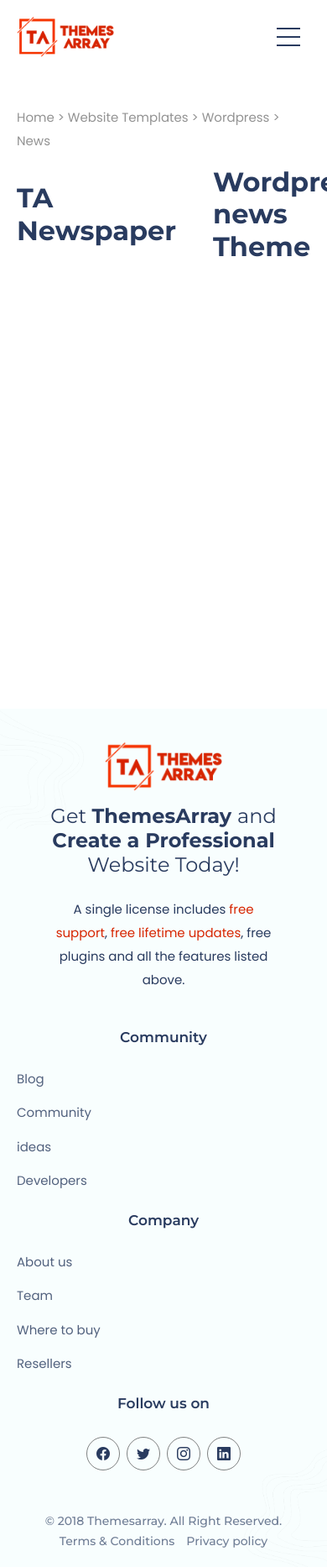
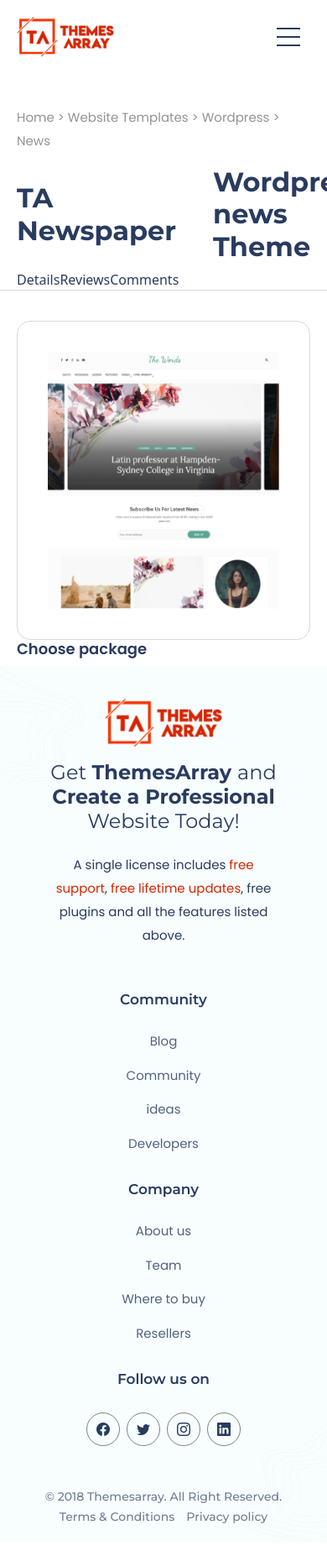
Before and after one commit to Narayan9813117963/Themesarray, a PHP site: page /product.php in a window 390 px wide; the page is wider, and only the part inside the window is pictured. Shown: that part at 84% size. After the commit the page ends 1833 px from the top of that part, so only its background shows below. Run offline with PHP 8.4, Linux system fonts and the light colour scheme; style sheets or scripts are compiled from the project's sources; some web fonts are replaced.

Commit message:
responsive improved

```diff
--- a/dist/css/theme.css
+++ b/dist/css/theme.css
@@ -165,15 +165,6 @@ img {
 .small-feature p {
   padding: 20px 0; }
 
-.small-feature .feature-list {
-  gap: 32px; }
-  .small-feature .feature-list li {
-    gap: 6px;
-    font-family: "poppins-semiBold";
-    font-size: 14px; }
-    .small-feature .feature-list li .feature-icon {
-      width: 24px; }
-
 .products-wrapper {
   background-color: #F4FAFB; }
   .products-wrapper .filter {
@@ -214,7 +205,7 @@ img {
           left: 0;
           bottom: -3px; }
   .products-wrapper .product-list .row {
-    row-gap: 32px; }
+    row-gap: 64px; }
   .products-wrapper .product-list .category-items {
     display: flex; }
     .products-wrapper .product-list .category-items .product-card {
@@ -475,6 +466,8 @@ img {
     font-weight: 600; }
   .footer-wrapper .footer-link p {
     padding-bottom: 12px; }
+  .footer-wrapper .footer-link li {
+    width: 100%; }
     .footer-wrapper .footer-link li a {
       padding: 5px 0;
       font-family: "poppins-regular";
@@ -505,20 +498,33 @@ img {
           color: #fff; }
   .footer-wrapper .footer-bottom {
     padding-top: 46px; }
-    .footer-wrapper .footer-bottom p, .footer-wrapper .footer-bottom a {
+    .footer-wrapper .footer-bottom p,
+    .footer-wrapper .footer-bottom a {
       font-family: "montserrat";
       font-size: 14px;
       color: #293b5fa9; }
     .footer-wrapper .footer-bottom .terms {
       gap: 14px; }
 
+@media screen and (max-width: 992px) {
+  .footer-bg,
+  .footer-bg-down {
+    width: 200px;
+    height: unset !important; }
+  .footer-bg-down {
+    bottom: 0;
+    top: unset !important; } }
+
 @media screen and (max-width: 768px) {
-  .footer-bg, .footer-bg-down {
+  .footer-bg,
+  .footer-bg-down {
     width: 100px;
     height: unset !important; }
   .footer-bg-down {
     bottom: 0;
-    top: unset !important; } }
+    top: unset !important; }
+  .footer-link li {
+    width: 100px !important; } }
 
 @font-face {
   font-family: 'montserrat';
@@ -548,15 +554,24 @@ img {
   font-style: normal;
   font-display: swap; }
 
-.product-head {
-  padding-top: 126px;
-  height: 100vh; }
-  .product-head p {
+.product-details {
+  padding-top: 126px; }
+  .product-details p {
     color: #939393;
     margin-bottom: 16px; }
-  .product-head .main-text {
+  .product-details .main-text {
     gap: 22px; }
-    .product-head .main-text .head-divider {
+    .product-details .main-text .head-divider {
       width: 36px;
       height: 2px;
       background-color: #293B5F; }
+  .product-details .desc-divider {
+    width: 100%;
+    background-color: #D9D9D9;
+    height: 1px; }
+  .product-details .product-description-wrapper {
+    margin-top: 36px; }
+    .product-details .product-description-wrapper .product-thumb {
+      border: 1px solid #D9D9D9;
+      padding: 36px;
+      border-radius: 16px; }
--- a/inc/footer.php
+++ b/inc/footer.php
@@ -23,42 +23,42 @@
             </div>
             <div class="col-12 col-sm-6 col-md-4 col-lg-2 d-flex flex-column align-items-center align-items-lg-start">
                 <ul
-                    class="m-0 p-0 footer-link d-flex flex-column align-items-center align-items-sm-start mt-3 mt-sm-0 w-100 gap-2">
+                    class="m-0 p-0 footer-link d-flex flex-column align-items-center align-items-md-start text-center text-sm-start mt-4 mt-sm-0 w-100 gap-2">
                     <p class="footer-link-head">Community</p>
-                    <li class="w-100">
+                    <li>
                         <a href="#" class="d-block">Blog</a>
                     </li>
-                    <li class="w-100">
+                    <li>
                         <a href="#" class="d-block">Community</a>
                     </li>
-                    <li class="w-100">
+                    <li>
                         <a href="#" class="d-block">ideas</a>
                     </li>
-                    <li class="w-100">
+                    <li>
                         <a href="#" class="d-block">Developers</a>
                     </li>
                 </ul>
             </div>
             <div class="col-12 col-sm-6 col-md-4 col-lg-2 d-flex flex-column align-items-center align-items-lg-start">
                 <ul
-                    class="m-0 p-0 footer-link d-flex flex-column align-items-center align-items-sm-start mt-3 mt-sm-0 w-100 gap-2">
+                    class="m-0 p-0 footer-link d-flex flex-column align-items-center align-items-md-start text-center text-sm-start mt-4 mt-sm-0 w-100 gap-2">
                     <p class="footer-link-head">Company</p>
-                    <li class="w-100">
+                    <li>
                         <a href="#" class="d-block">About us</a>
                     </li>
-                    <li class="w-100">
+                    <li>
                         <a href="#" class="d-block">Team</a>
                     </li>
-                    <li class="w-100">
+                    <li>
                         <a href="#" class="d-block">Where to buy</a>
                     </li>
-                    <li class="w-100">
+                    <li>
                         <a href="#" class="d-block">Resellers</a>
                     </li>
                 </ul>
             </div>
             <div
-                class="col-12 col-md-4 col-lg-3 d-flex flex-column align-items-center align-items-md-start mt-3 mt-sm-0">
+                class="col-12 col-md-4 col-lg-3 d-flex flex-column align-items-center align-items-md-start mt-4 mt-md-0">
                 <p class="footer-link-head">Follow us on</p>
                 <ul class="m-0 p-0 d-flex social-link">
                     <li>
--- a/product.php
+++ b/product.php
@@ -1,10 +1,49 @@
 <?php include('inc/header.php'); ?>
-<section class="product-head custom-container">
-    <p>Home > Website Templates > Wordpress > News</p>
-    <div class="main-text d-flex align-items-center">
-        <h3 class="fw-bold">TA Newspaper</h3>
-        <div class="head-divider"></div>
-        <h3 class="fw-bold">Wordpress news Theme</h3>
+<section class="product-details">
+    <div class="custom-container">
+        <p>Home > Website Templates > Wordpress > News</p>
+        <div class="main-text d-flex align-items-center">
+            <h3 class="fw-bold">TA Newspaper</h3>
+            <div class="head-divider"></div>
+            <h3 class="fw-bold">Wordpress news Theme</h3>
+        </div>
+        <div class="top-product-links">
+            <ul class="p-0 m-0 d-flex align-items-center">
+                <li>
+                    <a href="#">Details</a>
+                </li>
+                <li>
+                    <a href="#">Reviews</a>
+                </li>
+                <li>
+                    <a href="#">Comments</a>
+                </li>
+            </ul>
+        </div>
+    </div>
+    <div class="desc-divider"></div>
+    <div class="custom-container">
+        <div class="row">
+            <div class="col-lg-8">
+                <div class="product-description-wrapper">
+                    <div class="product-thumb">
+                        <figure>
+                            <img src="images/product-page/blog-thumb.png" alt="thumbnail">
+                        </figure>
+                    </div>
+                </div>
+            </div>
+            <div class="col-lg-4">
+                <div class="pricing-wrapper">
+                    <div class="pricing-top">
+                        <div class="packages">
+                            <h4>Choose package</h4>
+
+                        </div>
+                    </div>
+                </div>
+            </div>
+        </div>
     </div>
 </section>
 <?php include('inc/footer.php'); ?>
--- a/src/scss/themes/_footer.scss
+++ b/src/scss/themes/_footer.scss
@@ -1,96 +1,138 @@
-.footer-wrapper{
+.footer-wrapper {
     background-color: $footer-bg;
     padding-bottom: 20px;
-    .footer-logo{
+
+    .footer-logo {
         max-width: 140px;
     }
-    .footer-text{
+
+    .footer-text {
         max-width: 80%;
         width: 100%;
-        h4{
+
+        h4 {
             font-size: 24px;
             font-family: $montserrat-font;
             padding: 16px 0;
         }
-        p{
-            a{
+
+        p {
+            a {
                 color: $primary-color;
                 transition: 0.3s all ease;
-                &:hover{
+
+                &:hover {
                     text-decoration: underline;
                 }
             }
         }
     }
-    .footer-link-head{
+
+    .footer-link-head {
         font-family: $montserrat-font;
         font-size: 17px;
         font-weight: 600;
     }
-    .footer-link{
-        p{
-        padding-bottom: 12px;
+
+    .footer-link {
+        p {
+            padding-bottom: 12px;
 
         }
-        li{
-            a{
+
+        li {
+            width: 100%;
+
+            a {
                 padding: 5px 0;
                 font-family: $poppins-regular;
                 font-size: 15px;
                 opacity: 0.8;
                 transition: 0.3s all ease;
-                &:hover{
+
+                &:hover {
                     opacity: 1;
                     padding-left: 5px;
                 }
             }
         }
     }
-    .social-link{
+
+    .social-link {
         gap: 8px;
         padding-top: 26px !important;
-        li{
-            a{
+
+        li {
+            a {
                 width: 40px;
                 height: 40px;
                 border-radius: 50px;
                 border: 1px solid $social-link-border;
                 transition: 0.2s all ease;
-                i{
+
+                i {
                     position: absolute;
                     top: 50%;
                     left: 50%;
                     transform: translate(-50%, -50%);
                     transition: 0.2s all ease;
                 }
-                &:hover{
+
+                &:hover {
                     background-color: $text-color;
-                    i{
+
+                    i {
                         color: $global-white;
                     }
                 }
             }
         }
     }
-    .footer-bottom{
+
+    .footer-bottom {
         padding-top: 46px;
-        p, a{
+
+        p,
+        a {
             font-family: $montserrat-font;
             font-size: 14px;
             color: $footer-bottom-text;
         }
-        .terms{
+
+        .terms {
             gap: 14px;
         }
     }
 }
-@media screen and (max-width: 768px) {
-    .footer-bg, .footer-bg-down{
-        width: 100px;
+@media screen and (max-width: 992px) {
+    .footer-bg,
+    .footer-bg-down {
+        width: 200px;
         height: unset !important;
     }
-    .footer-bg-down{
+
+    .footer-bg-down {
         bottom: 0;
         top: unset !important;
     }
 }
+
+@media screen and (max-width: 768px) {
+
+    .footer-bg,
+    .footer-bg-down {
+        width: 100px;
+        height: unset !important;
+    }
+
+    .footer-bg-down {
+        bottom: 0;
+        top: unset !important;
+    }
+    .footer-link {
+        li {
+            width: 100px !important;
+
+        }
+    }
+}
--- a/src/scss/themes/_top.scss
+++ b/src/scss/themes/_top.scss
@@ -118,22 +118,6 @@
     p {
         padding: 20px 0;
     }
-
-    .feature-list {
-        gap: 32px;
-
-        li {
-            gap: 6px;
-            font-family: $poppins-semibold;
-            font-size: 14px;
-
-            .feature-icon {
-                width: 24px;
-
-            }
-        }
-
-    }
 }
 
 
@@ -198,7 +182,7 @@
 
     .product-list {
         .row {
-            row-gap: 32px;
+            row-gap: 64px;
 
         }
 
--- a/src/scss/themes/product.scss
+++ b/src/scss/themes/product.scss
@@ -1,8 +1,5 @@
-.header{
-}
-.product-head{
+.product-details{
     padding-top: 126px;
-    height: 100vh;
     p{
         color: #939393;
         margin-bottom: 16px;
@@ -15,4 +12,17 @@
             background-color: $text-color;
         }
     }
+    .desc-divider{
+        width: 100%;
+        background-color: #D9D9D9;
+        height: 1px;
+    }
+    .product-description-wrapper{
+        margin-top: 36px;
+        .product-thumb{
+            border: 1px solid #D9D9D9;
+            padding: 36px;
+            border-radius: 16px;
+        }
+    }
 }
```
Also changed, not shown: index.html (+23 -17 lines), index.php (+6 -48 lines), dist/js/custom.js, images/product-page/blog-thumb.png (added). Lines whose indentation alone changed are shown as unchanged.
